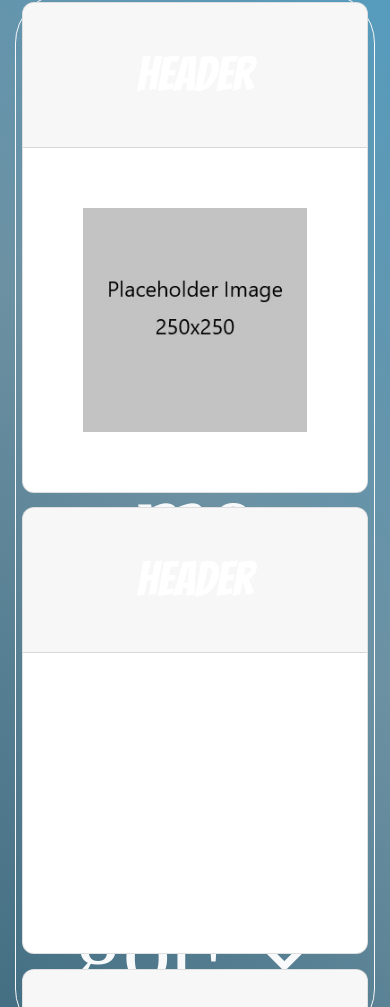
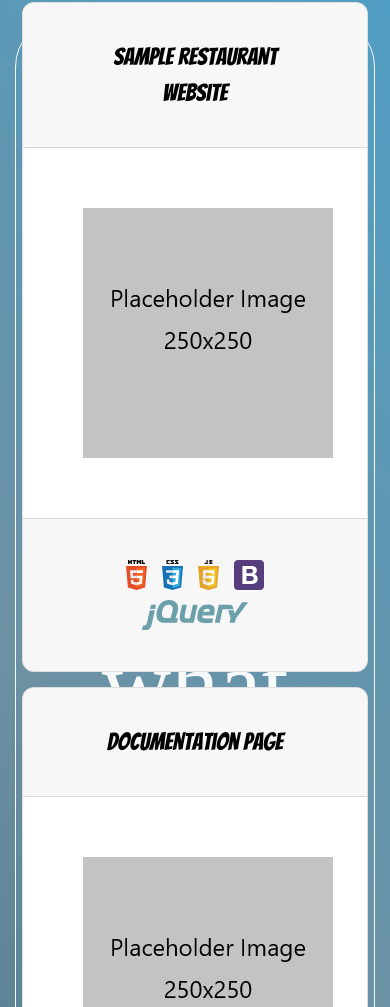
Before and after one commit to ajj-siraj/MyPortfolio, a website: page index.html in a window 390 px wide. Shown: the part 993-2000 px from the top of the page. Drawn offline with nearby package versions, Linux system fonts and the light colour scheme; a web font is replaced by a local one.

Commit message:
added web technologies logos, updated content of projects section, changed welcome section look on small screens

```diff
--- a/css/styles.css
+++ b/css/styles.css
@@ -43,11 +43,18 @@ footer {
 }
 
 .card img {
-    width: 100%;
+    /* width: 100%; */
 }
 
 .card {
     margin:2%;
+    font-size:0.5rem;
+    color: #000;
+}
+
+.card-footer img{
+    height:40px;
+    padding:5px;
 }
 /* Personal custom styles */
 .welcome-section {
@@ -223,7 +230,7 @@ No media query since this is the default in Bootstrap */
         font-size:1.4rem;
     } */
     .view-more-btn{
-        margin:2%;
+        /* margin:2%; */
         font-size:1rem;
     }
     .welcome-section{
@@ -235,7 +242,7 @@ No media query since this is the default in Bootstrap */
 @media (min-width: 992px) {
     .view-more-btn{
         margin:2%;
-        font-size:0.5rem;
+        font-size:0.7rem;
     }
     .welcome-section {
         height: 100vh;
--- a/index.html
+++ b/index.html
@@ -44,6 +44,7 @@
             <div class="row welcome-section align-items-center justify-content-center">
                 <div class="col-12">
                     <p class="welcome-message">Hi, I'm Siraj. A web developer.</p>
+                    <div class="d-none d-lg-block">
                         <a class="btn btn-outline-light view-more-btn" href="#about">
                             Who?
                             <span class="fa fa-angle-double-down view-more-icon"></span>
@@ -52,6 +53,18 @@
                             I don't care, show me what you got!
                             <span class="fa fa-angle-double-down view-more-icon"></span>
                         </a>
+                    </div>
+                    <div class="d-block d-lg-none">
+                        <a class="btn btn-block btn-outline-light view-more-btn" href="#about">
+                            Who?
+                            <span class="fa fa-angle-double-down view-more-icon"></span>
+                        </a>
+                        <a class="btn btn-block btn-outline-light view-more-btn" href="#projects">
+                            I don't care, show me what you got!
+                            <span class="fa fa-angle-double-down view-more-icon"></span>
+                        </a>
+                    </div>
+
                 </div>
 
             </div>
@@ -76,51 +89,76 @@
                 <div class="col-md-12">
                     <div class="projects-message">These are my projects</div>
                     <div class="row">
-                        <div class="col-lg-4 col-md-6 col-sm-6 col-12">
+                        <div class="col-lg-4 col-12">
                             <div class="card">
                                 <div class="card-header">
-                                    Header
+                                    Sample restaurant website
                                 </div>
                                 <div class="card-body">
                                     <img src="img/placeholder-image-250x250.jpg">
                                 </div>
+                                <div class="card-footer">
+                                    <img class="img-fluid" src="img/logos/HTML5_Logo.svg">
+                                    <img class="img-fluid" src="img/logos/css3_logo.svg">
+                                    <img class="img-fluid" src="img/logos/javascript_logo.svg">
+                                    <img class="img-fluid" src="img/logos/bootstrap4_logo.svg">
+                                    <img class="img-fluid" src="img/logos/jquery_logo.svg">
 
                                 </div>
                             </div>
-                        <div class="col-lg-4 col-md-6 col-sm-6 col-12">
+                        </div>
+                        <div class="col-lg-4 col-12">
                             <div class="card">
                                 <div class="card-header">
-                                    Header
+                                    Documentation Page
                                 </div>
                                 <div class="card-body">
-                                    <h5 class="card-title">Title</h5>
-                                    <p class="card-text">Content</p>
+                                    <img src="img/placeholder-image-250x250.jpg">
                                 </div>
+                                <div class="card-footer">
+                                    <img class="img-fluid" src="img/logos/HTML5_Logo.svg">
+                                    <img class="img-fluid" src="img/logos/css3_logo.svg">
+                                    <img class="img-fluid" src="img/logos/javascript_logo.svg">
+                                    <img class="img-fluid" src="img/logos/bootstrap4_logo.svg">
+                                    <img class="img-fluid" src="img/logos/jquery_logo.svg">
 
                                 </div>
                             </div>
-                        <div class="col-lg-4 col-md-6 col-sm-6 col-12">
+                        </div>
+                        <div class="col-lg-4 col-12">
                             <div class="card">
                                 <div class="card-header">
-                                    Header
+                                    Survey Form
                                 </div>
                                 <div class="card-body">
-                                    <h5 class="card-title">Title</h5>
-                                    <p class="card-text">Content</p>
+                                    <img src="img/placeholder-image-250x250.jpg">
                                 </div>
+                                <div class="card-footer">
+                                    <img class="img-fluid" src="img/logos/HTML5_Logo.svg">
+                                    <img class="img-fluid" src="img/logos/css3_logo.svg">
+                                    <img class="img-fluid" src="img/logos/javascript_logo.svg">
+                                    <img class="img-fluid" src="img/logos/bootstrap4_logo.svg">
+                                    <img class="img-fluid" src="img/logos/jquery_logo.svg">
 
                                 </div>
                             </div>
-                        <div class="col-lg-4 col-md-6 col-sm-6 col-12">
+                        </div>
+                        <div class="col-lg-4 col-12">
                             <div class="card">
                                 <div class="card-header">
-                                    Header
+                                    Guitar Store
                                 </div>
                                 <div class="card-body">
-                                    <h5 class="card-title">Title</h5>
-                                    <p class="card-text">Content</p>
+                                    <img src="img/placeholder-image-250x250.jpg">
                                 </div>
+                                <div class="card-footer">
+                                    <img class="img-fluid" src="img/logos/HTML5_Logo.svg">
+                                    <img class="img-fluid" src="img/logos/css3_logo.svg">
+                                    <img class="img-fluid" src="img/logos/javascript_logo.svg">
+                                    <img class="img-fluid" src="img/logos/bootstrap4_logo.svg">
+                                    <img class="img-fluid" src="img/logos/jquery_logo.svg">
 
+                                </div>
                             </div>
                         </div>
                     </div>
```
Also changed, not shown: img/logos/HTML5_Logo.svg (added), img/logos/bootstrap4_logo.svg (added), img/logos/css3_logo.svg (added), img/logos/javascript_logo.svg (added), img/logos/jquery_logo.svg (added), img/logos/php_logo.svg (added), img/logos/react_logo.svg (added). Lines whose indentation alone changed are shown as unchanged.
